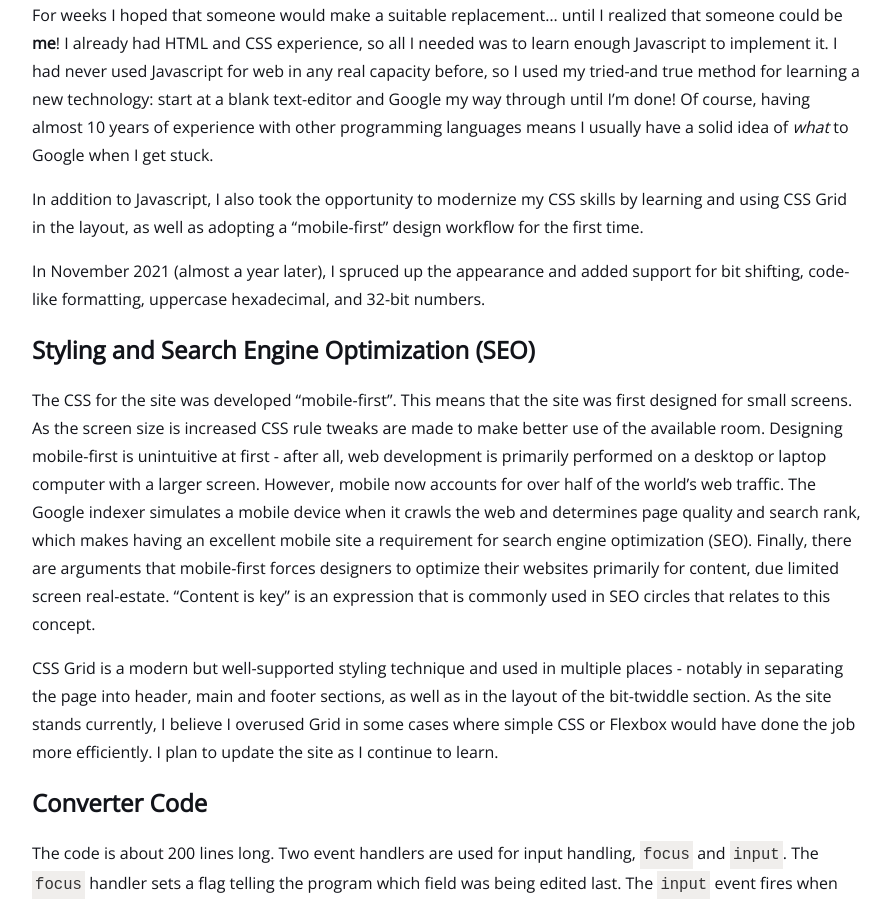
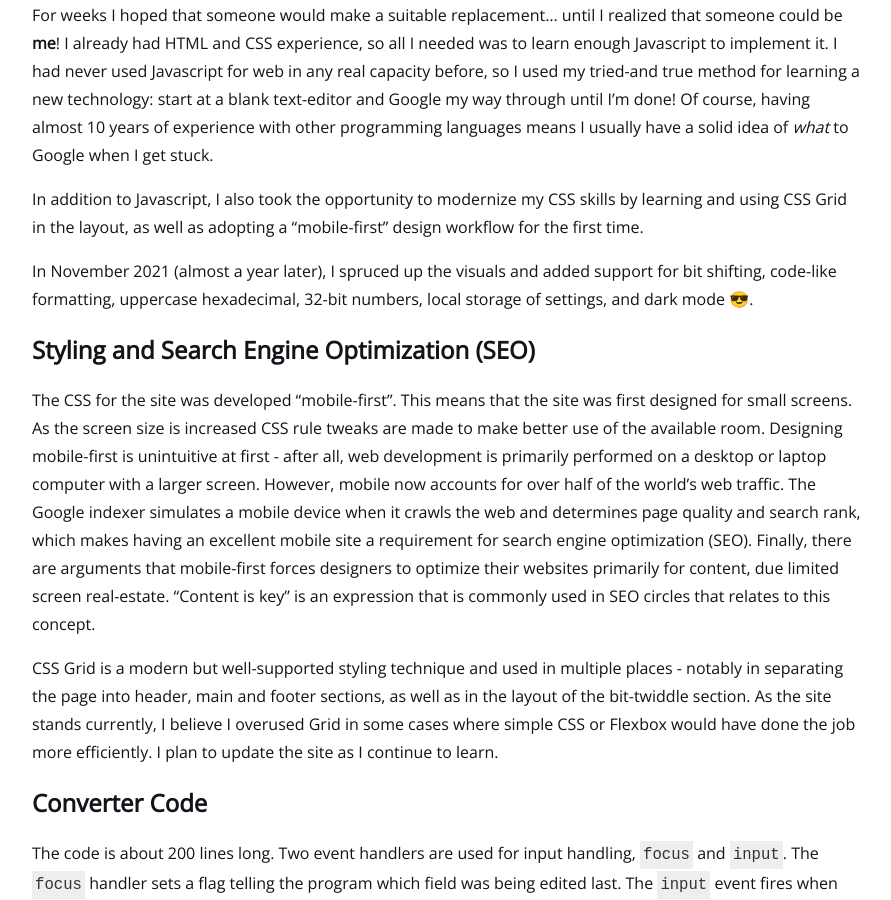
Before and after one commit to Aliasmk/aliasmk.github.io, a Jekyll site: the page built from _projects/calc50x.md, in a window 1280 px wide and 900 px high, scrolled down 702 px. Shown: the whole window, without its empty margins (192-1083 px from the left). Built offline with Jekyll 4.4.1, drawn with Linux system fonts in a browser that asks for light colours.

Commit message:
update to include new photo and info on dark mode features

```diff
--- a/_projects/calc50x.md
+++ b/_projects/calc50x.md
@@ -21,7 +21,7 @@ For weeks I hoped that someone would make a suitable replacement... until I real
 
 In addition to Javascript, I also took the opportunity to modernize my CSS skills by learning and using CSS Grid in the layout, as well as adopting a "mobile-first" design workflow for the first time.
 
-In November 2021 (almost a year later), I spruced up the appearance and added support for bit shifting, code-like formatting, uppercase hexadecimal, and 32-bit numbers.
+In November 2021 (almost a year later), I spruced up the visuals and added support for bit shifting, code-like formatting, uppercase hexadecimal, 32-bit numbers, local storage of settings, and dark mode 😎.
 
 ## Styling and Search Engine Optimization (SEO)
 The CSS for the site was developed "mobile-first". This means that the site was first designed for small screens. As the screen size is increased CSS rule tweaks are made to make better use of the available room. Designing mobile-first is unintuitive at first - after all, web development is primarily performed on a desktop or laptop computer with a larger screen. However, mobile now accounts for over half of the world's web traffic. The Google indexer simulates a mobile device when it crawls the web and determines page quality and search rank, which makes having an excellent mobile site a requirement for search engine optimization (SEO). Finally, there are arguments that mobile-first forces designers to optimize their websites primarily for content, due limited screen real-estate. "Content is key" is an expression that is commonly used in SEO circles that relates to this concept.
```
Also changed, not shown: assets/img/projects/calc50x.png.
